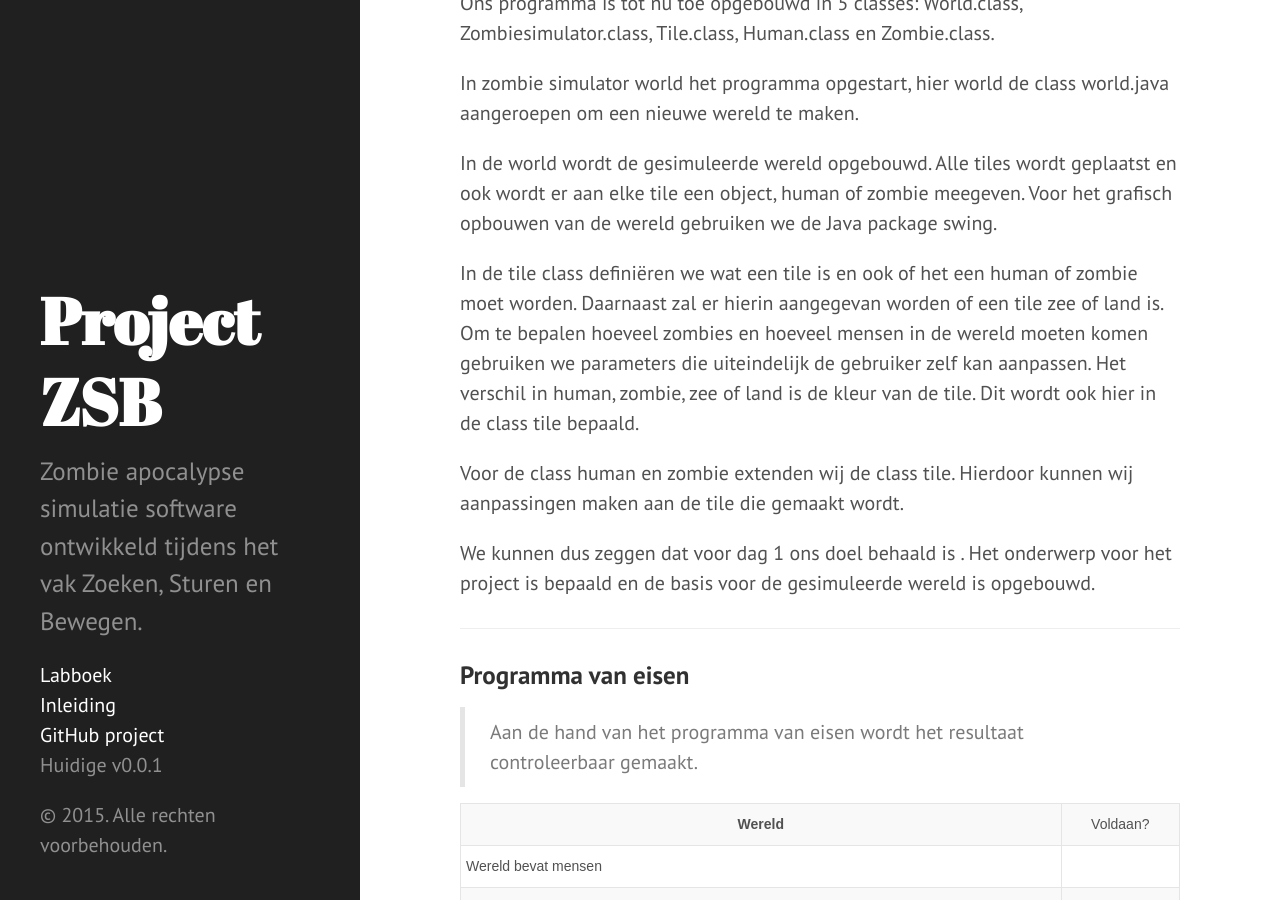
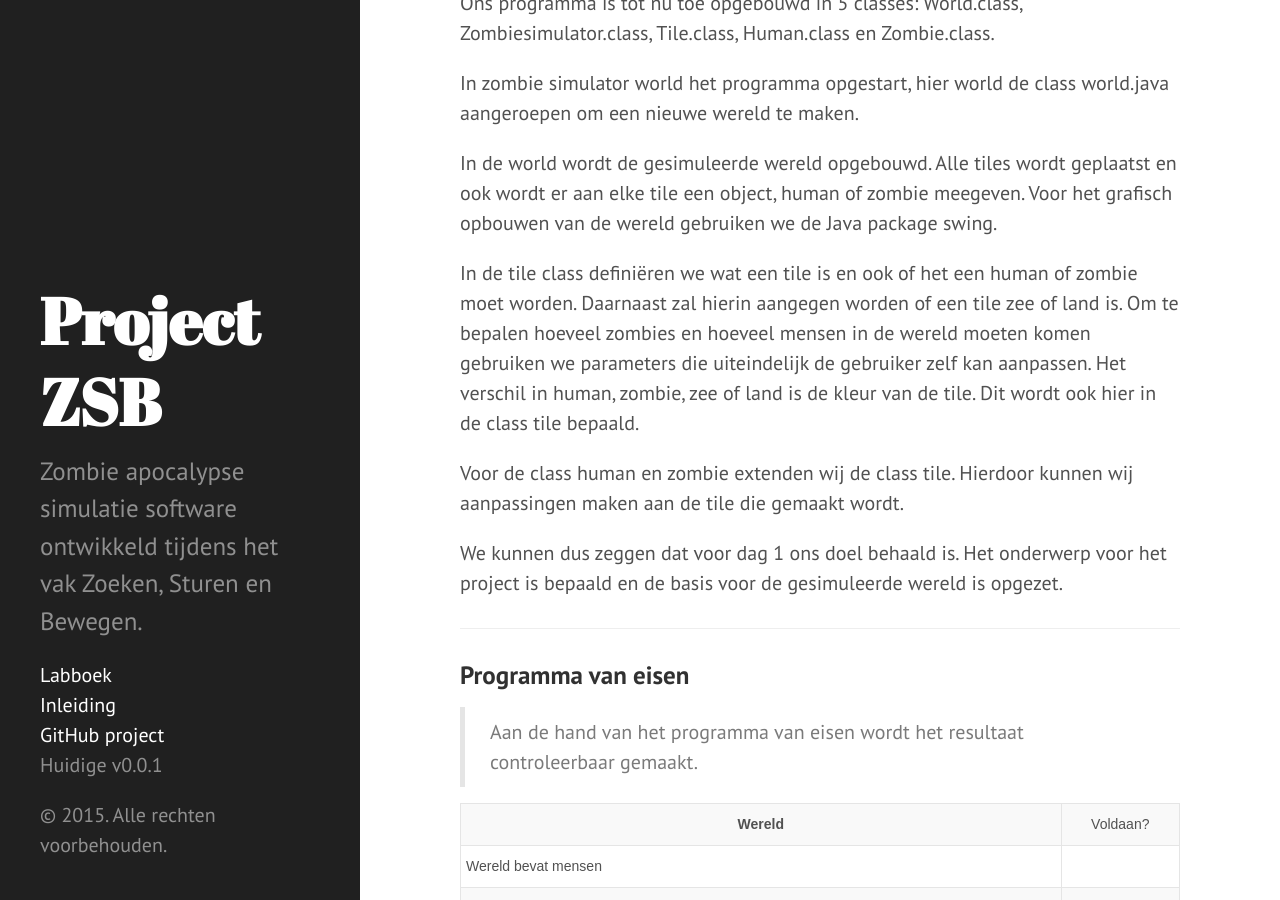
Before and after one commit to zombiea-apocalypse-sim/zombiea-apocalypse-sim.github.io, a Jekyll site: the page built from _posts/2015-06-22-dag1.md, in a window 1280 px wide and 900 px high, scrolled down 1192 px. Built offline with Jekyll 4.4.1, drawn with Linux system fonts in a browser that asks for light colours; Markdown is read by kramdown in place of the engine named in the settings.

Commit message:
fix spelling  dag1 nog iets

```diff
--- a/_posts/2015-06-22-dag1.md
+++ b/_posts/2015-06-22-dag1.md
@@ -19,11 +19,11 @@ In zombie simulator world het programma opgestart, hier world de class world.jav
 
 In de world wordt de gesimuleerde wereld opgebouwd. Alle tiles wordt geplaatst en ook wordt er aan elke tile een object, human of zombie meegeven. Voor het grafisch opbouwen van de wereld gebruiken we de Java package swing.
 
-In de tile class definiëren we wat een tile is en ook of het een human of zombie moet worden. Daarnaast zal er hierin aangegevan worden of een tile zee of land is. Om te bepalen hoeveel zombies en hoeveel mensen in de wereld moeten komen gebruiken we parameters die uiteindelijk de gebruiker zelf kan aanpassen. Het verschil in human, zombie, zee of land is de kleur van de tile. Dit wordt ook hier in de class tile bepaald.
+In de tile class definiëren we wat een tile is en ook of het een human of zombie moet worden. Daarnaast zal hierin aangegen worden of een tile zee of land is. Om te bepalen hoeveel zombies en hoeveel mensen in de wereld moeten komen gebruiken we parameters die uiteindelijk de gebruiker zelf kan aanpassen. Het verschil in human, zombie, zee of land is de kleur van de tile. Dit wordt ook hier in de class tile bepaald.
 
 Voor de class human en zombie extenden wij de class tile. Hierdoor kunnen wij aanpassingen maken aan de tile die gemaakt wordt.
 
-We kunnen dus zeggen dat voor dag 1 ons doel behaald is . Het onderwerp voor het project is bepaald en de basis voor de gesimuleerde wereld is opgebouwd.
+We kunnen dus zeggen dat voor dag 1 ons doel behaald is. Het onderwerp voor het project is bepaald en de basis voor de gesimuleerde wereld is opgezet.
 
 -----
 
```
